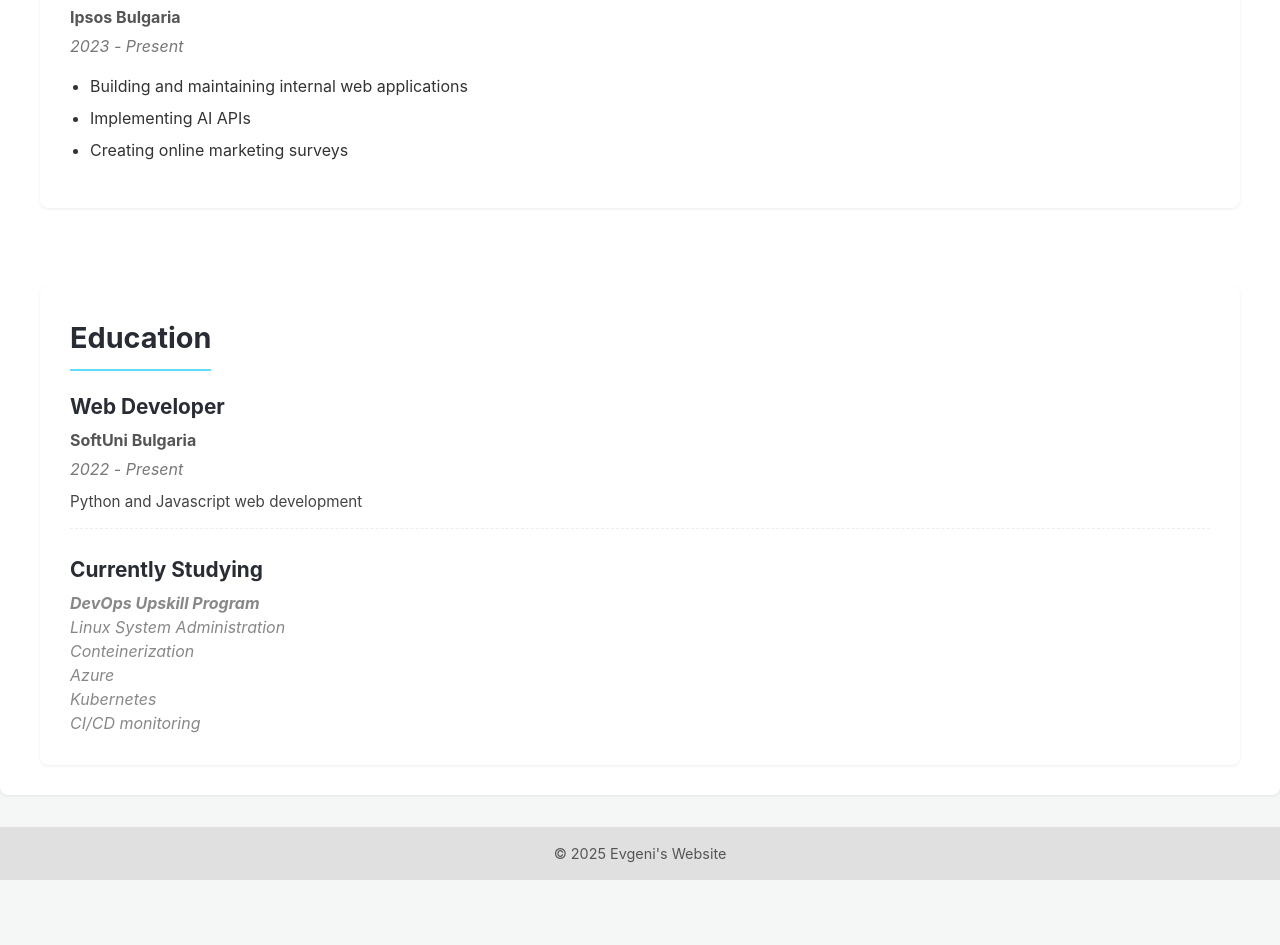
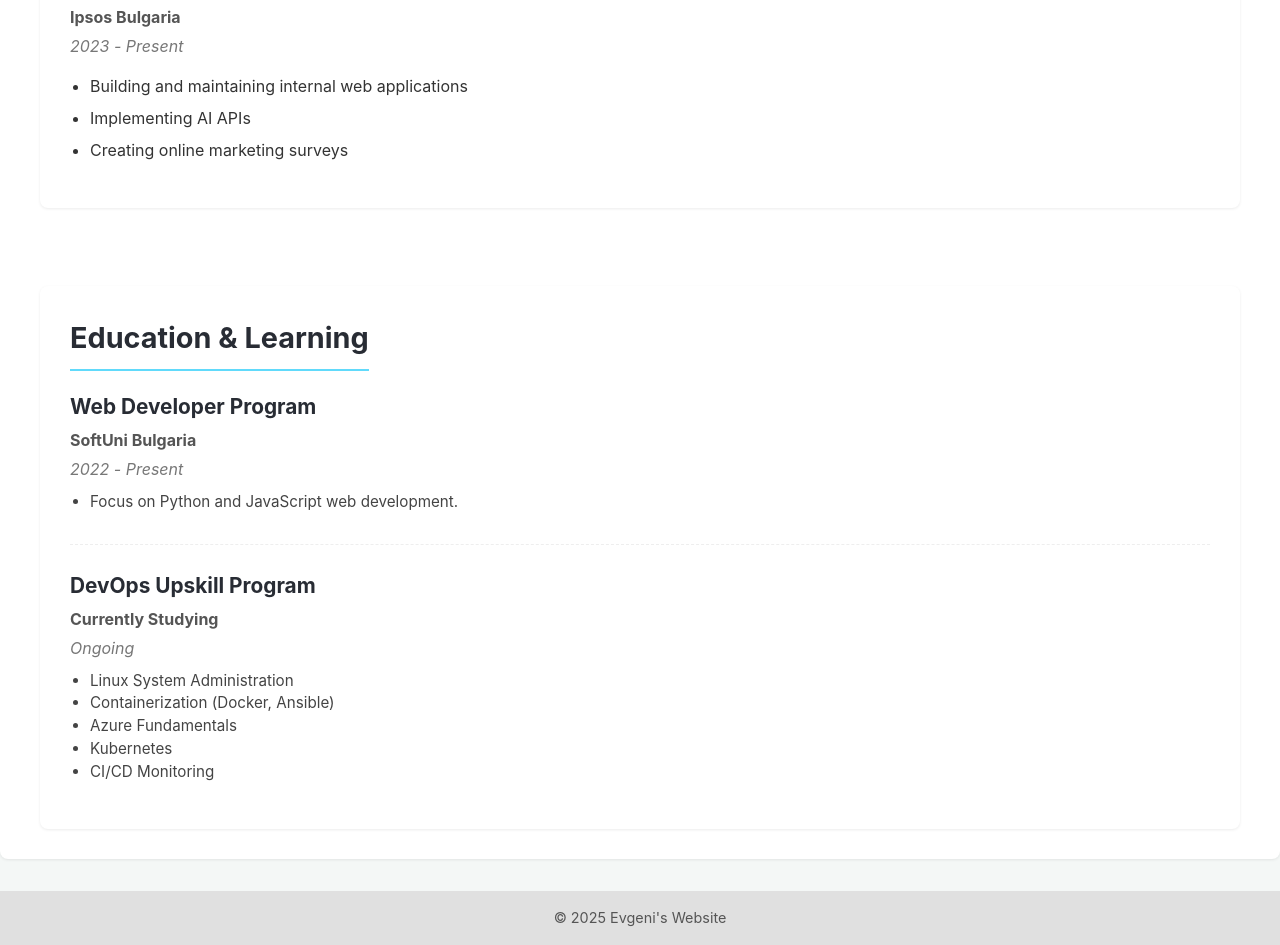
Before and after one commit to kostadinov1/my-personal-website, a React (Vite) app: page / in a window 1280 px wide. Shown: the part 980-1925 px from the top of the page. Before the commit the page ends 1860 px from the top, so only its background shows below. Built offline with nearby package versions, Linux system fonts and the light colour scheme.

Commit message:
Added: data files for education and experience sections; Modified relevant section components as well

```diff
--- /dev/null
+++ b/src/data/education.ts
@@ -0,0 +1,25 @@
+// src/data/education.ts
+import { type IEducation } from '../types';
+
+export const educationData: IEducation[] = [
+  {
+    id: 1,
+    degree: 'Web Developer Program',
+    institution: 'SoftUni Bulgaria',
+    dates: '2022 - Present',
+    details: ['Focus on Python and JavaScript web development.'],
+  },
+  {
+    id: 2,
+    degree: 'DevOps Upskill Program',
+    institution: 'Currently Studying',
+    dates: 'Ongoing',
+    details: [
+      'Linux System Administration',
+      'Containerization (Docker, Ansible)',
+      'Azure Fundamentals',
+      'Kubernetes',
+      'CI/CD Monitoring',
+    ],
+  },
+];
--- /dev/null
+++ b/src/data/experience.ts
@@ -0,0 +1,16 @@
+// src/data/experience.ts
+import { type IExperience } from '../types';
+
+export const experienceData: IExperience[] = [
+  {
+    id: 1,
+    title: 'Frontend Developer',
+    company: 'Ipsos Bulgaria',
+    dates: '2023 - Present',
+    responsibilities: [
+      'Building and maintaining internal web applications',
+      'Implementing AI APIs',
+      'Creating online marketing surveys',
+    ],
+  },
+];
--- a/src/data/skills.ts
+++ b/src/data/skills.ts
@@ -1,5 +1,5 @@
 // src/data/skills.ts
-import { ISkillCategory } from '../types';
+import { type ISkillCategory } from '../types';
 
 export const skillsData: ISkillCategory[] = [
   {
--- a/src/sections/EducationSection/EducationSection.module.css
+++ b/src/sections/EducationSection/EducationSection.module.css
@@ -56,3 +56,8 @@
   color: #888;
   font-style: italic;
 }
+
+.detailsList {
+  padding-left: 20px;
+  margin-top: 10px;
+}
--- a/src/sections/EducationSection/EducationSection.tsx
+++ b/src/sections/EducationSection/EducationSection.tsx
@@ -1,27 +1,29 @@
+// src/sections/EducationSection/EducationSection.tsx
 import React from 'react';
-import styles from './EducationSection.module.css'; // Import styles
+import styles from './EducationSection.module.css';
+import { educationData } from '../../data/education';
 
 const EducationSection: React.FC = () => {
   return (
     <section className={styles.educationSection}>
-      <h2>Education</h2>
-      <div className={styles.educationItem}>
-        <h3>Web Developer</h3>
-        <p className={styles.degreeInstitution}>SoftUni Bulgaria</p>
-        <p className={styles.degreeDates}>2022 - Present</p>
-        <p className={styles.degreeDetails}>Python and Javascript web development</p>
-      </div>
-      <div className={styles.educationItem}>
-        <h3>Currently Studying</h3>
-        <p>
-          <h4 className={styles.placeholderText}>DevOps Upskill Program</h4>
-          <div className={styles.placeholderText}>Linux System Administration</div>
-          <div className={styles.placeholderText}>Conteinerization</div>
-          <div className={styles.placeholderText}>Azure</div>
-          <div className={styles.placeholderText}>Kubernetes</div>
-          <div className={styles.placeholderText}>CI/CD monitoring</div>
-        </p>
-      </div>
+      <h2>Education & Learning</h2>
+      {educationData.map((edu) => (
+        <div key={edu.id} className={styles.educationItem}>
+          <h3>{edu.degree}</h3>
+          <p className={styles.degreeInstitution}>{edu.institution}</p>
+          <p className={styles.degreeDates}>{edu.dates}</p>
+          {/* Conditionally render details if they exist */}
+          {edu.details && (
+            <ul className={styles.detailsList}>
+              {edu.details.map((detail, index) => (
+                <li key={index} className={styles.degreeDetails}>
+                  {detail}
+                </li>
+              ))}
+            </ul>
+          )}
+        </div>
+      ))}
     </section>
   );
 };
--- a/src/sections/ExperienceSection/ExperienceSection.tsx
+++ b/src/sections/ExperienceSection/ExperienceSection.tsx
@@ -1,19 +1,23 @@
+// src/sections/ExperienceSection/ExperienceSection.tsx
 import React from 'react';
 import styles from './ExperienceSection.module.css';
+import { experienceData } from '../../data/experience';
 
 const ExperienceSection: React.FC = () => (
   <section className={styles.experienceSection}>
-    <h2>Current Role</h2>
-    <div className={styles.experienceItem}>
-      <h3>Frontend Developer</h3>
-      <p className={styles.jobCompanyLocation}>Ipsos Bulgaria</p>
-      <p className={styles.jobDates}>2023 - Present</p>
-      <ul>
-        <li><span className={styles.placeholderText}>Building and maintaining internal web applications</span></li>
-        <li><span className={styles.placeholderText}>Implementing AI APIs</span></li>
-        <li><span className={styles.placeholderText}>Creating online marketing surveys</span></li>
-      </ul>
-    </div>
+    <h2>Work Experience</h2>
+    {experienceData.map((job) => (
+      <div key={job.id} className={styles.experienceItem}>
+        <h3>{job.title}</h3>
+        <p className={styles.jobCompanyLocation}>{job.company}</p>
+        <p className={styles.jobDates}>{job.dates}</p>
+        <ul>
+          {job.responsibilities.map((responsibility, index) => (
+            <li key={index}>{responsibility}</li>
+          ))}
+        </ul>
+      </div>
+    ))}
   </section>
 );
 
--- a/src/types/index.ts
+++ b/src/types/index.ts
@@ -23,5 +23,5 @@ export interface IEducation {
   degree: string;
   institution: string;
   dates: string;
-  details?: string; // Optional details
+  details?: string[];
 }
```
